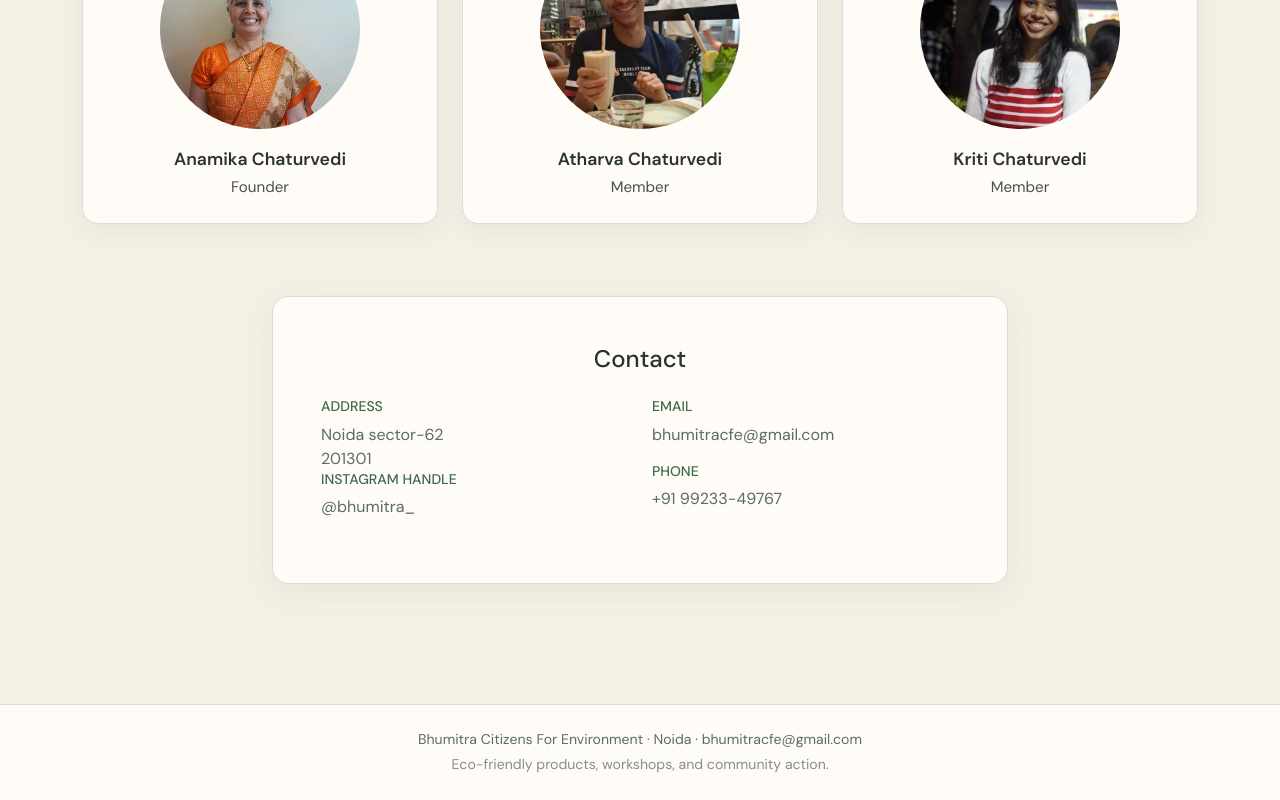
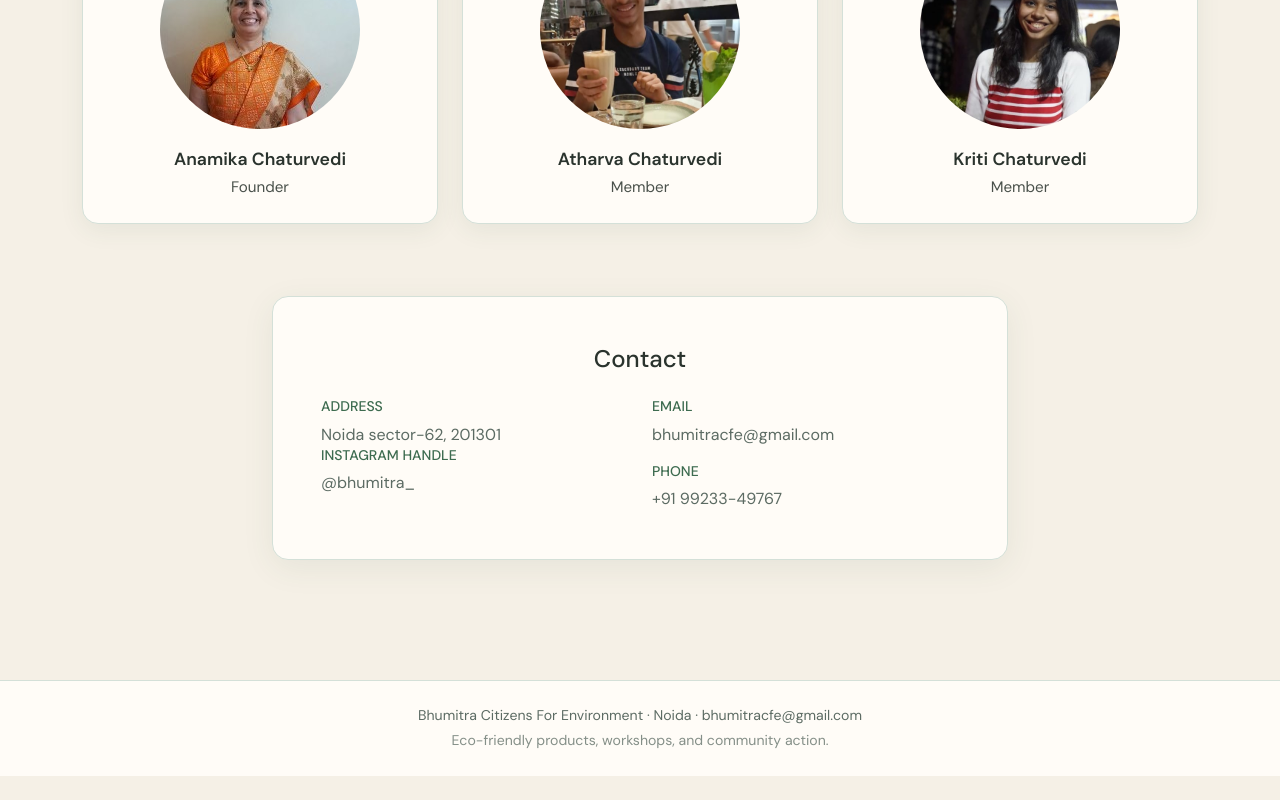
Before and after one commit to kritic2911/bhumitracfe, a React (Create React App) app in the folder client/: page / in a window 1280 px wide. Shown: the part 1231-2031 px from the top of the page. After the commit the page ends 2007 px from the top, so only its background shows below. Built offline with nearby package versions, Linux system fonts and the light colour scheme; no server answers.

Commit message:
contact card updated

```diff
--- a/client/src/components/AboutContact.js
+++ b/client/src/components/AboutContact.js
@@ -88,9 +88,7 @@ const AboutContact = ({ theme }) => {
                     Address
                   </h3>
                   <p className="mb-0" style={{ color: theme.muted }}>
-                    Noida sector-62
-                    <br />
-                    201301
+                    Noida sector-62, 201301
                   </p>
                   <h3 className="h6 text-uppercase small" style={{ color: theme.primary }}>
                     Instagram Handle
```
